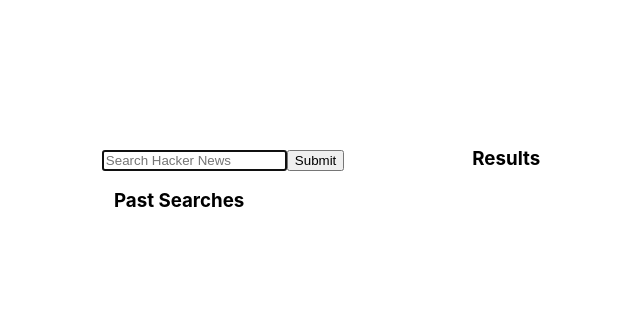
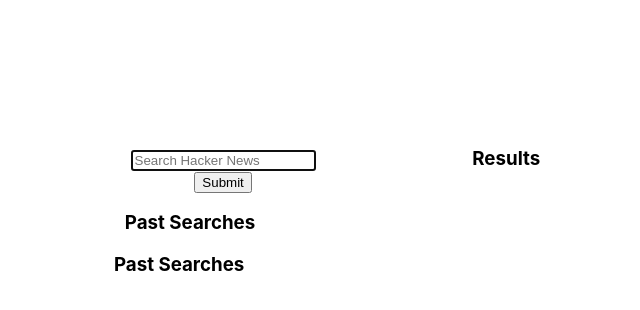
Before and after one commit to kalebal/hn-redux, a React (Create React App) app: page / in a window 1280 px wide. Shown: the top 310 px of the page, without its empty margins (319-959 px from the left). Built offline with nearby package versions, Linux system fonts and the light colour scheme.

Commit message:
Separate Search from past search list, change to semantic HTML

```diff
--- a/src/App.js
+++ b/src/App.js
@@ -1,5 +1,6 @@
 import React from 'react';
 import { Search } from './features/search/Search';
+import PastSearches from './features/search/PastSearches';
 import ResultsList from './features/results/ResultsList';
 import './App.css';
 
@@ -7,7 +8,10 @@
 function App() {
   return (
     <div className="App">
-      <Search />
+      <section>
+        <Search />
+        <PastSearches />
+      </section>
       <ResultsList />
     </div>
   );
```
